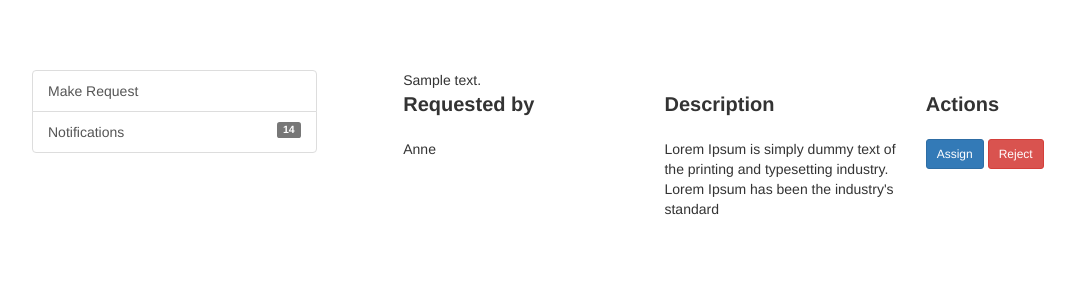
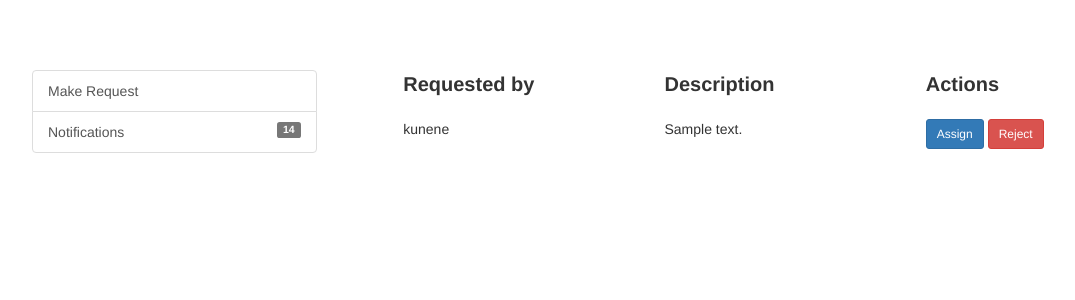
Before and after one commit to waithirakunene/bc-8-MainTracker, a Flask app: template app/templates/main/new_requests.html in a window 1280 px wide. Shown: the top 300 px of the page, without its empty margins (38-1113 px from the left). Run offline with Flask 2, Linux system fonts and the light colour scheme; the template is opened without the code that fills it: values that come from a table or form of the project are taken from there, others are empty; data comes from the database, SQL or seed files in the repository; tables that the repository leaves empty hold one stand-in row (values such as "Sample post"); some libraries are stand-ins or nearby versions.

```diff
--- a/app/templates/main/new_requests.html
+++ b/app/templates/main/new_requests.html
@@ -1,7 +1,7 @@
 {% extends "main/index.html" %}
 
 {% block dashboard %}
-{{ r[0].description }}
+
     <div class="row heading">
         <div class="col-md-4">Requested by</div>
         <div class="col-md-4">Description</div>
@@ -10,14 +10,18 @@
     <br/>
 
     <div class="row">
-        <div class="col-md-4">Anne</div>
-        <div class="col-md-4">
-            Lorem Ipsum is simply dummy text of the printing and typesetting industry.
-            Lorem Ipsum has been the industry's standard
+        {% for repair in r %}
+            <div class="col-md-4">{{repair.requested_by.username}}</div>
+            <div class="col-md-4">{{repair.description}}</div>
+            <div class="col-md-4">
+            <button type="button" class="btn btn-primary btn-sm">Assign</button>
+            <a href="{{ url_for('main.reject_repair_request', repairs_id=repair.id)}}" class="btn btn-danger btn-sm">
+                Reject
+            </a>
         </div>
-        <div class="col-md-4">
-            <button type="button" class="btn btn-primary btn-sm">Assign</button>
-            <button type="button" class="btn btn-danger btn-sm">Reject</button>
-        </div>
+        {% endfor %}
+
+
+
     </div>
 {% endblock dashboard %}
```
